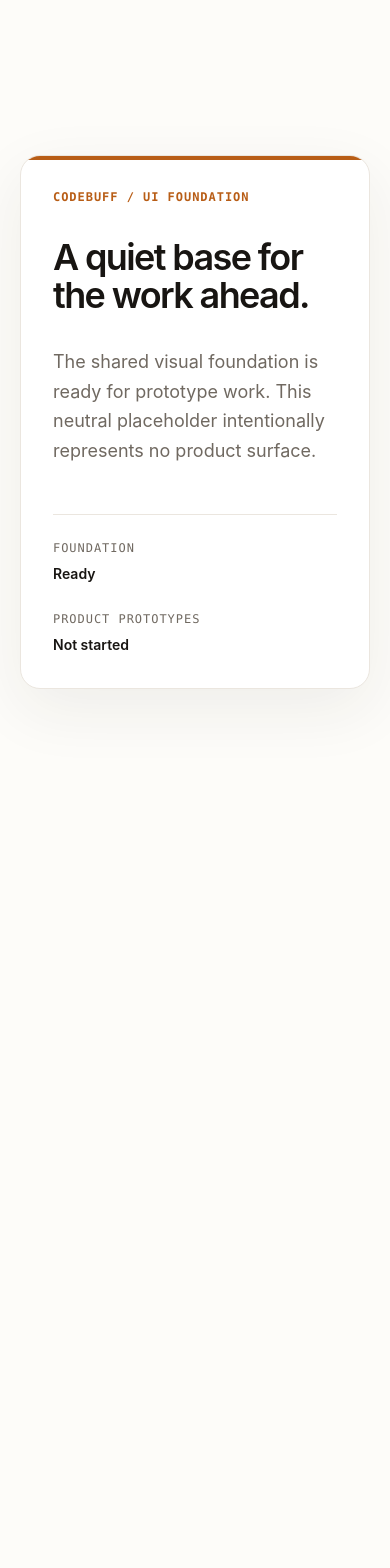
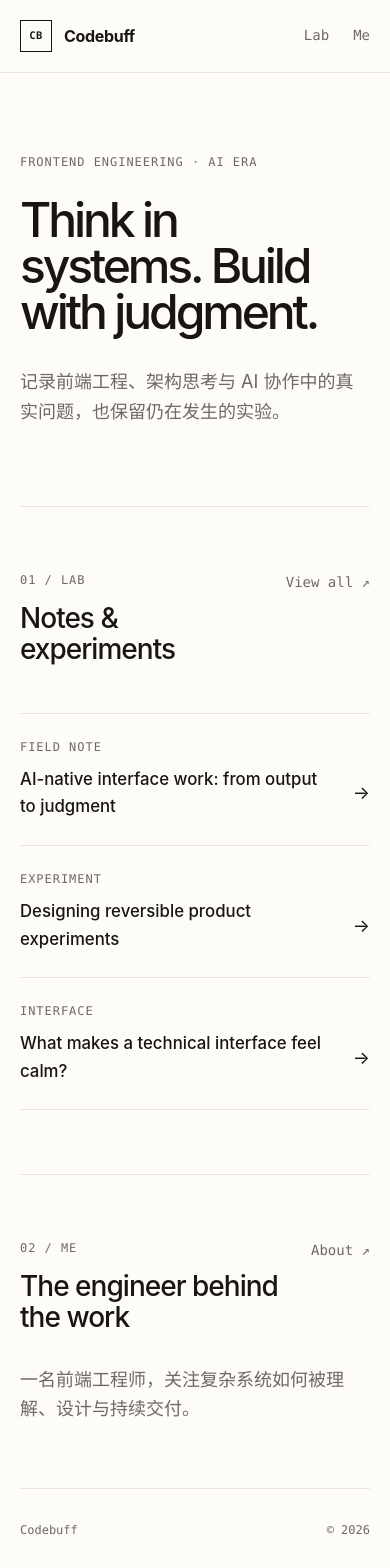
Before and after one commit to bangbangde/codebuff-next, a Next.js app: page / in a window 390 px wide. Shown: the top 1568 px of the page. Before the commit the page ends 844 px from the top, so only its background shows below. Built offline with nearby package versions, Linux system fonts and the light colour scheme.

Commit message:
Explore a simpler Landing UI

```diff
--- /dev/null
+++ b/app/content.ts
@@ -0,0 +1,20 @@
+export const labEntries = [
+  {
+    slug: "ai-native-interface-work",
+    kind: "Field note",
+    title: "AI-native interface work: from output to judgment",
+    summary: "从生成代码走向约束、验证与系统判断，重新理解前端工程师的工作重心。",
+  },
+  {
+    slug: "designing-reversible-experiments",
+    kind: "Experiment",
+    title: "Designing reversible product experiments",
+    summary: "用足够小、可比较的产品切片获取真实反馈，而不是提前搭建完整基础设施。",
+  },
+  {
+    slug: "calm-technical-interfaces",
+    kind: "Interface",
+    title: "What makes a technical interface feel calm?",
+    summary: "通过层级、留白和信息密度建立可信度，而非依赖装饰与夸张动效。",
+  },
+] as const;
--- a/app/globals.css
+++ b/app/globals.css
@@ -100,6 +100,91 @@ body {
   -webkit-font-smoothing: antialiased;
 }
 
+.site-shell {
+  width: min(100%, calc(var(--layout-max) + 2 * var(--layout-gutter)));
+  margin-inline: auto;
+  padding-inline: var(--layout-gutter);
+}
+
+.site-header {
+  border-bottom: var(--border-width) solid var(--border);
+}
+
+.site-header__inner {
+  display: flex;
+  min-height: 4.5rem;
+  align-items: center;
+  justify-content: space-between;
+  gap: var(--space-6);
+}
+
+.brand {
+  display: inline-flex;
+  align-items: center;
+  gap: var(--space-3);
+  font-weight: 650;
+  letter-spacing: -0.02em;
+  text-decoration: none;
+}
+
+.brand__mark {
+  display: grid;
+  width: 2rem;
+  aspect-ratio: 1;
+  place-items: center;
+  border: var(--border-width) solid var(--foreground);
+  font-family: var(--typeface-code);
+  font-size: 0.65rem;
+  letter-spacing: 0.04em;
+}
+
+.site-header nav {
+  display: flex;
+  gap: var(--space-6);
+}
+
+.site-header nav a {
+  color: var(--muted-foreground);
+  font-family: var(--typeface-code);
+  font-size: var(--text-sm);
+  text-decoration: none;
+}
+
+.site-header nav a:hover {
+  color: var(--foreground);
+}
+
+.site-footer {
+  padding-block: var(--space-8);
+}
+
+.site-footer__inner {
+  display: grid;
+  grid-template-columns: 1fr auto 1fr;
+  gap: var(--space-4);
+  color: var(--muted-foreground);
+  font-family: var(--typeface-code);
+  font-size: var(--text-xs);
+}
+
+.site-footer__inner p {
+  margin: 0;
+}
+
+.site-footer__inner p:last-child {
+  text-align: right;
+}
+
+@media (max-width: 40rem) {
+  .site-footer__inner {
+    grid-template-columns: 1fr auto;
+  }
+
+  .site-footer__inner p:nth-child(2) {
+    display: none;
+  }
+}
+
 button,
 input,
 textarea,
--- /dev/null
+++ b/app/interior.module.css
@@ -0,0 +1,107 @@
+.page {
+  min-height: 70svh;
+  padding-block: clamp(var(--space-16), 9vw, 8rem);
+}
+
+.back {
+  color: var(--muted-foreground);
+  font-family: var(--typeface-code);
+  font-size: var(--text-sm);
+  text-decoration: none;
+}
+
+.eyebrow {
+  margin: var(--space-12) 0 0;
+  color: var(--accent);
+  font-family: var(--typeface-code);
+  font-size: var(--text-xs);
+  letter-spacing: var(--tracking-label);
+  text-transform: uppercase;
+}
+
+.title {
+  max-width: 12ch;
+  margin: var(--space-4) 0 0;
+  font-size: var(--text-display);
+  font-weight: 520;
+  letter-spacing: -0.05em;
+  line-height: var(--leading-tight);
+}
+
+.intro {
+  max-width: 38rem;
+  margin: var(--space-6) 0 0;
+  color: var(--muted-foreground);
+  font-size: var(--text-lg);
+}
+
+.list {
+  margin-top: var(--space-16);
+  border-top: var(--border-width) solid var(--border);
+}
+
+.item {
+  display: grid;
+  grid-template-columns: minmax(8rem, 0.3fr) 1fr;
+  gap: var(--space-6);
+  padding-block: var(--space-8);
+  border-bottom: var(--border-width) solid var(--border);
+  scroll-margin-top: var(--space-8);
+}
+
+.kind {
+  margin: 0;
+  color: var(--muted-foreground);
+  font-family: var(--typeface-code);
+  font-size: var(--text-xs);
+  letter-spacing: var(--tracking-label);
+  text-transform: uppercase;
+}
+
+.item h2 {
+  margin: 0;
+  font-size: clamp(1.25rem, 3vw, 2rem);
+  font-weight: 540;
+  letter-spacing: -0.03em;
+}
+
+.item p:last-child {
+  max-width: 40rem;
+  margin: var(--space-4) 0 0;
+  color: var(--muted-foreground);
+}
+
+.facts {
+  display: grid;
+  max-width: 40rem;
+  margin: var(--space-12) 0 0;
+  border-top: var(--border-width) solid var(--border);
+}
+
+.facts div {
+  display: grid;
+  grid-template-columns: 8rem 1fr;
+  gap: var(--space-6);
+  padding-block: var(--space-4);
+  border-bottom: var(--border-width) solid var(--border);
+}
+
+.facts dt,
+.facts dd {
+  margin: 0;
+}
+
+.facts dt {
+  color: var(--muted-foreground);
+  font-family: var(--typeface-code);
+  font-size: var(--text-xs);
+  letter-spacing: var(--tracking-label);
+  text-transform: uppercase;
+}
+
+@media (max-width: 40rem) {
+  .item {
+    grid-template-columns: 1fr;
+    gap: var(--space-3);
+  }
+}
--- a/app/layout.tsx
+++ b/app/layout.tsx
@@ -1,4 +1,5 @@
 import type { Metadata } from "next";
+import Link from "next/link";
 import "./globals.css";
 
 export const metadata: Metadata = {
@@ -14,7 +15,28 @@ export default function RootLayout({
 }>) {
   return (
     <html lang="en">
-      <body>{children}</body>
+      <body>
+        <header className="site-header">
+          <div className="site-shell site-header__inner">
+            <Link className="brand" href="/" aria-label="Codebuff home">
+              <span className="brand__mark" aria-hidden="true">CB</span>
+              <span>Codebuff</span>
+            </Link>
+            <nav aria-label="Primary navigation">
+              <Link href="/lab">Lab</Link>
+              <Link href="/me">Me</Link>
+            </nav>
+          </div>
+        </header>
+        <div className="site-shell">{children}</div>
+        <footer className="site-footer">
+          <div className="site-shell site-footer__inner">
+            <p>Codebuff</p>
+            <p>Thinking, building, learning.</p>
+            <p>© {new Date().getFullYear()}</p>
+          </div>
+        </footer>
+      </body>
     </html>
   );
 }
--- a/app/page.module.css
+++ b/app/page.module.css
@@ -1,76 +1,15 @@
-.page {
+.slogan {
   display: grid;
-  min-height: 100svh;
-  place-items: center;
-  padding: var(--space-16) var(--layout-gutter);
+  min-height: min(70svh, 46rem);
+  align-content: center;
+  padding-block: clamp(5rem, 14vw, 10rem);
+  border-bottom: var(--border-width) solid var(--border);
 }
 
-.panel {
-  position: relative;
-  width: min(100%, var(--layout-reading));
-  overflow: hidden;
-  border: var(--border-width) solid var(--border);
-  border-radius: var(--radius-lg);
-  background: var(--surface);
-  box-shadow: var(--shadow-subtle);
-  padding: clamp(var(--space-8), 7vw, var(--space-16));
-}
-
-.panel::before {
-  position: absolute;
-  inset: 0 0 auto;
-  height: var(--space-1);
-  background: var(--accent);
-  content: "";
-}
-
-.eyebrow {
-  margin: 0 0 var(--space-8);
-  color: var(--accent);
-  font-family: var(--typeface-code);
-  font-size: var(--text-xs);
-  font-weight: 600;
-  letter-spacing: var(--tracking-label);
-  text-transform: uppercase;
-}
-
-.title {
-  max-width: 12ch;
+.kicker,
+.index,
+.entryMeta {
   margin: 0;
-  font-size: var(--text-display);
-  font-weight: 580;
-  letter-spacing: -0.045em;
-  line-height: var(--leading-tight);
-  text-wrap: balance;
-}
-
-.summary {
-  max-width: 38rem;
-  margin: var(--space-8) 0 0;
-  color: var(--muted-foreground);
-  font-size: var(--text-lg);
-}
-
-.statusList {
-  display: grid;
-  grid-template-columns: repeat(2, minmax(0, 1fr));
-  gap: var(--space-6);
-  margin: var(--space-12) 0 0;
-  padding: var(--space-6) 0 0;
-  border-top: var(--border-width) solid var(--border);
-}
-
-.statusList div {
-  display: grid;
-  gap: var(--space-1);
-}
-
-.statusList dt,
-.statusList dd {
-  margin: 0;
-}
-
-.statusList dt {
   color: var(--muted-foreground);
   font-family: var(--typeface-code);
   font-size: var(--text-xs);
@@ -78,17 +17,117 @@
   text-transform: uppercase;
 }
 
-.statusList dd {
-  font-size: var(--text-sm);
-  font-weight: 600;
+.slogan h1 {
+  max-width: 13ch;
+  margin: var(--space-6) 0 0;
+  font-size: clamp(3rem, 9vw, 7.75rem);
+  font-weight: 520;
+  letter-spacing: -0.065em;
+  line-height: 0.96;
+  text-wrap: balance;
 }
 
-@media (max-width: 36rem) {
-  .page {
-    padding-block: var(--space-8);
+.slogan > p:last-child {
+  max-width: 39rem;
+  margin: var(--space-8) 0 0;
+  color: var(--muted-foreground);
+  font-size: var(--text-lg);
+}
+
+.content {
+  display: grid;
+}
+
+.section {
+  padding-block: clamp(var(--space-16), 8vw, 7rem);
+  border-bottom: var(--border-width) solid var(--border);
+}
+
+.sectionHeading {
+  display: flex;
+  align-items: end;
+  justify-content: space-between;
+  gap: var(--space-8);
+}
+
+.section h2 {
+  margin: var(--space-3) 0 0;
+  font-size: clamp(1.75rem, 4vw, 3.25rem);
+  font-weight: 520;
+  letter-spacing: -0.035em;
+  line-height: 1.1;
+}
+
+.sectionLink {
+  flex: 0 0 auto;
+  color: var(--muted-foreground);
+  font-family: var(--typeface-code);
+  font-size: var(--text-sm);
+  text-decoration: none;
+}
+
+.sectionLink:hover {
+  color: var(--foreground);
+}
+
+.entryList {
+  margin-top: var(--space-12);
+  border-top: var(--border-width) solid var(--border);
+}
+
+.entry {
+  display: grid;
+  grid-template-columns: minmax(8rem, 0.32fr) minmax(0, 1fr) auto;
+  align-items: center;
+  gap: var(--space-6);
+  padding-block: var(--space-6);
+  border-bottom: var(--border-width) solid var(--border);
+  text-decoration: none;
+  transition: padding 160ms ease, color 160ms ease;
+}
+
+.entry:hover {
+  padding-inline: var(--space-3);
+  color: var(--accent);
+}
+
+.entryTitle {
+  font-size: clamp(1.05rem, 2.2vw, 1.4rem);
+  font-weight: 540;
+}
+
+.arrow {
+  font-size: var(--text-lg);
+}
+
+.about {
+  max-width: 36rem;
+  margin: var(--space-8) 0 0;
+  color: var(--muted-foreground);
+  font-size: var(--text-lg);
+}
+
+@media (max-width: 40rem) {
+  .slogan {
+    min-height: auto;
   }
 
-  .statusList {
-    grid-template-columns: 1fr;
+  .sectionHeading {
+    align-items: start;
+  }
+
+  .entry {
+    grid-template-columns: 1fr auto;
+    gap: var(--space-2) var(--space-4);
+  }
+
+  .entryMeta {
+    grid-column: 1 / -1;
   }
 }
+
+@media (prefers-reduced-motion: reduce) {
+  .entry {
+    transition: none;
+  }
+}
--- a/app/page.tsx
+++ b/app/page.tsx
@@ -1,29 +1,62 @@
+import Link from "next/link";
+import { labEntries } from "./content";
 import styles from "./page.module.css";
 
 export default function Home() {
   return (
-    <main className={styles.page}>
-      <section className={styles.panel} aria-labelledby="foundation-title">
-        <p className={styles.eyebrow}>Codebuff / UI foundation</p>
-        <h1 id="foundation-title" className={styles.title}>
-          A quiet base for the work ahead.
-        </h1>
-        <p className={styles.summary}>
-          The shared visual foundation is ready for prototype work. This neutral
-          placeholder intentionally represents no product surface.
+    <main>
+      <section className={styles.slogan} aria-labelledby="landing-title">
+        <p className={styles.kicker}>Frontend engineering · AI era</p>
+        <h1 id="landing-title">Think in systems. Build with judgment.</h1>
+        <p lang="zh-CN">
+          记录前端工程、架构思考与 AI 协作中的真实问题，也保留仍在发生的实验。
         </p>
+      </section>
 
-        <dl className={styles.statusList}>
-          <div>
-            <dt>Foundation</dt>
-            <dd>Ready</dd>
+      <div className={styles.content}>
+        <section className={styles.section} aria-labelledby="lab-title">
+          <div className={styles.sectionHeading}>
+            <div>
+              <p className={styles.index}>01 / Lab</p>
+              <h2 id="lab-title">Notes & experiments</h2>
+            </div>
+            <Link href="/lab" className={styles.sectionLink}>
+              View all <span aria-hidden="true">↗</span>
+            </Link>
           </div>
-          <div>
-            <dt>Product prototypes</dt>
-            <dd>Not started</dd>
+
+          <div className={styles.entryList}>
+            {labEntries.map((entry) => (
+              <Link
+                href={`/lab#${entry.slug}`}
+                className={styles.entry}
+                key={entry.slug}
+              >
+                <span className={styles.entryMeta}>{entry.kind}</span>
+                <span className={styles.entryTitle}>{entry.title}</span>
+                <span className={styles.arrow} aria-hidden="true">
+                  →
+                </span>
+              </Link>
+            ))}
           </div>
-        </dl>
-      </section>
+        </section>
+
+        <section className={styles.section} aria-labelledby="me-title">
+          <div className={styles.sectionHeading}>
+            <div>
+              <p className={styles.index}>02 / Me</p>
+              <h2 id="me-title">The engineer behind the work</h2>
+            </div>
+            <Link href="/me" className={styles.sectionLink}>
+              About <span aria-hidden="true">↗</span>
+            </Link>
+          </div>
+          <p className={styles.about} lang="zh-CN">
+            一名前端工程师，关注复杂系统如何被理解、设计与持续交付。
+          </p>
+        </section>
+      </div>
     </main>
   );
 }
```
Also changed, not shown: app/lab/page.tsx (added, +33 -0 lines), app/me/page.tsx (added, +31 -0 lines).
